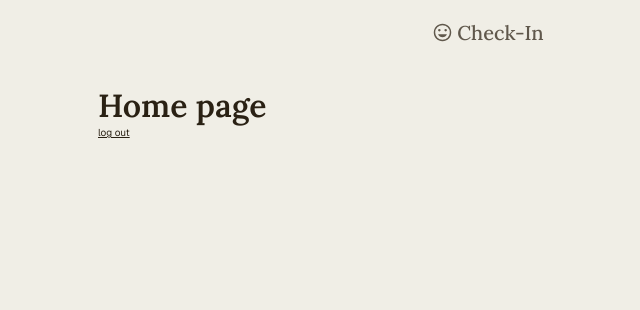
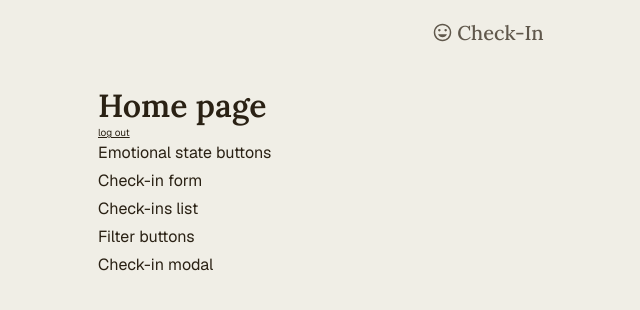
Before and after one commit to alexismgjackson-github/checkin, a React (Vite) app: page /home in a window 1280 px wide. Shown: the top 310 px of the page, without its empty margins (152-792 px from the left). Built offline with nearby package versions, Linux system fonts and the light colour scheme; no server answers.

Commit message:
added new components to home page

```diff
--- /dev/null
+++ b/components/Home/CheckInForm.jsx
@@ -0,0 +1,9 @@
+import "./CheckInForm.css";
+
+export default function CheckInForm() {
+  return (
+    <>
+      <p>Check-in form</p>
+    </>
+  );
+}
--- /dev/null
+++ b/components/Home/CheckInModal.jsx
@@ -0,0 +1,9 @@
+import "./CheckInModal.css";
+
+export default function CheckInModal() {
+  return (
+    <>
+      <p>Check-in modal</p>
+    </>
+  );
+}
--- /dev/null
+++ b/components/Home/CheckInsList.jsx
@@ -0,0 +1,9 @@
+import "./CheckInsList.css";
+
+export default function CheckInsList() {
+  return (
+    <>
+      <p>Check-ins list</p>
+    </>
+  );
+}
--- /dev/null
+++ b/components/Home/EmotionalStateButtons.jsx
@@ -0,0 +1,9 @@
+import "./EmotionalStateButtons.css";
+
+export default function EmotionalStateButtons() {
+  return (
+    <>
+      <p>Emotional state buttons</p>
+    </>
+  );
+}
--- /dev/null
+++ b/components/Home/FilterButtons.jsx
@@ -0,0 +1,9 @@
+import "./FilterButtons.css";
+
+export default function FilterButtons() {
+  return (
+    <>
+      <p>Filter buttons</p>
+    </>
+  );
+}
--- a/pages/Home.jsx
+++ b/pages/Home.jsx
@@ -1,4 +1,9 @@
 import { useNavigate } from "react-router";
+import EmotionalStateButtons from "../components/Home/EmotionalStateButtons";
+import CheckInForm from "../components/Home/CheckInForm";
+import CheckInsList from "../components/Home/CheckInsList";
+import FilterButtons from "../components/Home/FilterButtons";
+import CheckInModal from "../components/Home/CheckInModal";
 import "./Home.css";
 
 export default function Home({ auth, signOut }) {
@@ -12,7 +17,7 @@ export default function Home({ auth, signOut }) {
       .then(() => {
         // if the logout is successful - delays the redirection to login page by 2 seconds
 
-        console.log(`User successfully logged out of the app.`);
+        console.log(`User successfully logged out of the app`);
         setTimeout(() => {
           navigate(`/`);
         }, 2000); // 2 seconds
@@ -21,7 +26,7 @@ export default function Home({ auth, signOut }) {
         // if the logout fails -  the error message is console logged
 
         console.error(error.message);
-        console.log(`User failed to logout of the app.`);
+        console.log(`User failed to logout of the app`);
       });
   }
 
@@ -32,6 +37,11 @@ export default function Home({ auth, signOut }) {
         <span className="log-out" onClick={logOut}>
           log out
         </span>
+        <EmotionalStateButtons />
+        <CheckInForm />
+        <CheckInsList />
+        <FilterButtons />
+        <CheckInModal />
       </div>
     </>
   );
```
Also changed, not shown: components/Home/CheckInForm.css (added), components/Home/CheckInModal.css (added), components/Home/CheckInsList.css (added), components/Home/EmotionalStateButtons.css (added), components/Home/FilterButtons.css (added).
